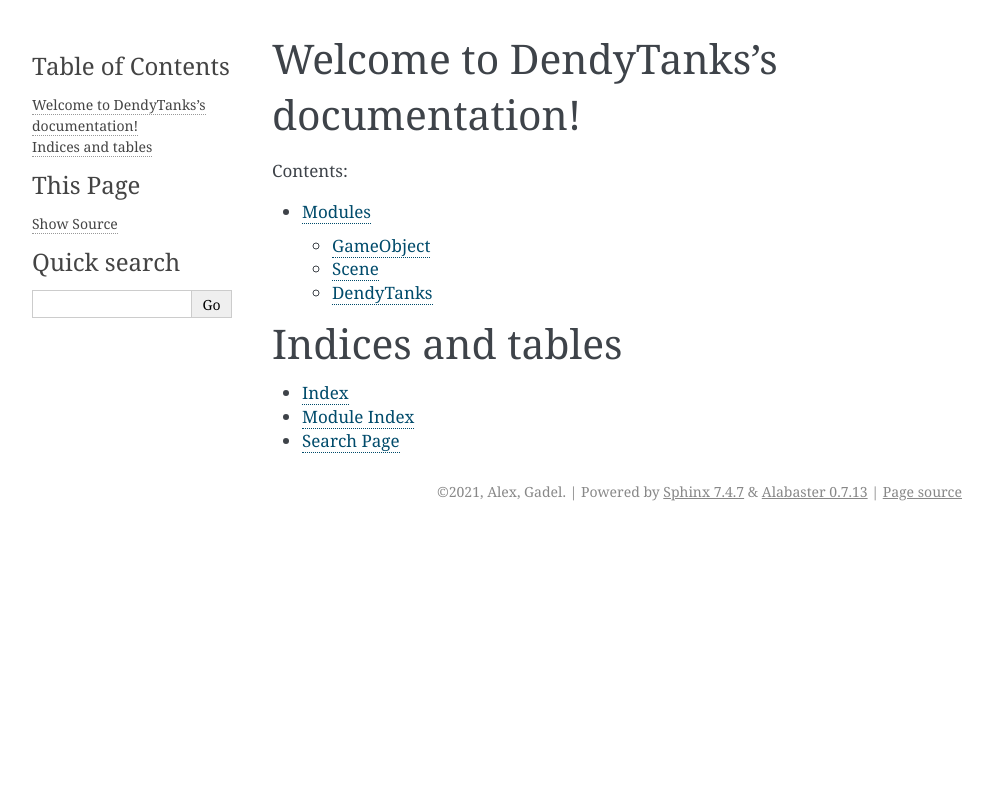
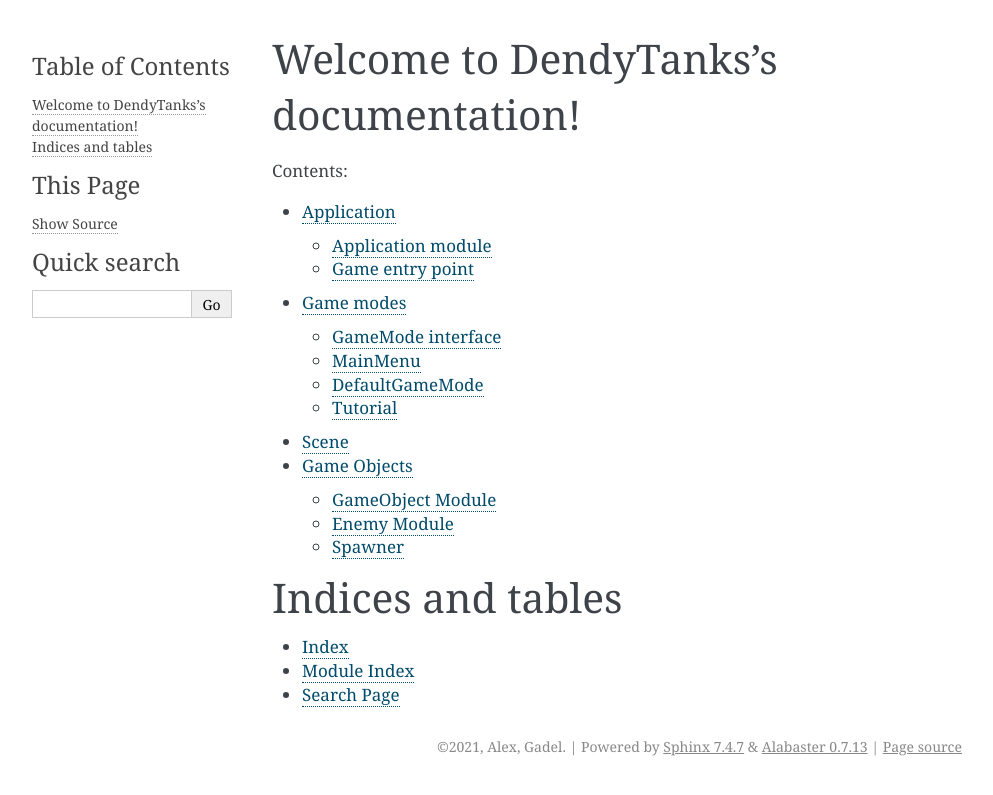
Before and after one commit to myCloudStrife/DendyTanks, a Sphinx documentation site: the page built from docs/source/index.rst, in a window 1280 px wide. Shown: the top 795 px of the page, without its empty margins (148-1141 px from the left). Built offline with Sphinx 7.4.7, drawn with Linux system fonts in a browser that asks for light colours.

Commit message:
Updated documentation

```diff
--- a/docs/source/modules.rst
+++ b/docs/source/gameObjects.rst
@@ -1,8 +1,11 @@
-Modules
-=======
+Game Objects
+============
 
-GameObject
-----------
+GameObject Module
+-----------------
+
+.. attention:: Now we have too many different stuff here...
+
 .. automodule:: DendyTanks.GameObject
   :show-inheritance:
   :special-members: __init__
@@ -11,10 +14,10 @@
   :inherited-members:
   :undoc-members:
 
+Enemy Module
+------------
 
-Scene
------
-.. automodule:: DendyTanks.Scene
+.. automodule:: DendyTanks.Enemy
   :show-inheritance:
   :special-members: __init__
   :members:
@@ -22,11 +25,10 @@
   :inherited-members:
   :undoc-members:
 
+Spawner
+-------
 
-
-DendyTanks
-----------
-.. automodule:: DendyTanks.Application
+.. automodule:: DendyTanks.Spawner
   :show-inheritance:
   :special-members: __init__
   :members:
--- a/docs/source/index.rst
+++ b/docs/source/index.rst
@@ -10,7 +10,10 @@
    :maxdepth: 2
    :caption: Contents:
 
-   modules
+   application
+   gameMode
+   scene
+   gameObjects
 
 
 Indices and tables
```
Also changed, not shown: docs/source/application.rst (added, +24 -0 lines), docs/source/gameMode.rst (added, +46 -0 lines), docs/source/scene.rst (added, +10 -0 lines), 1 other file.
